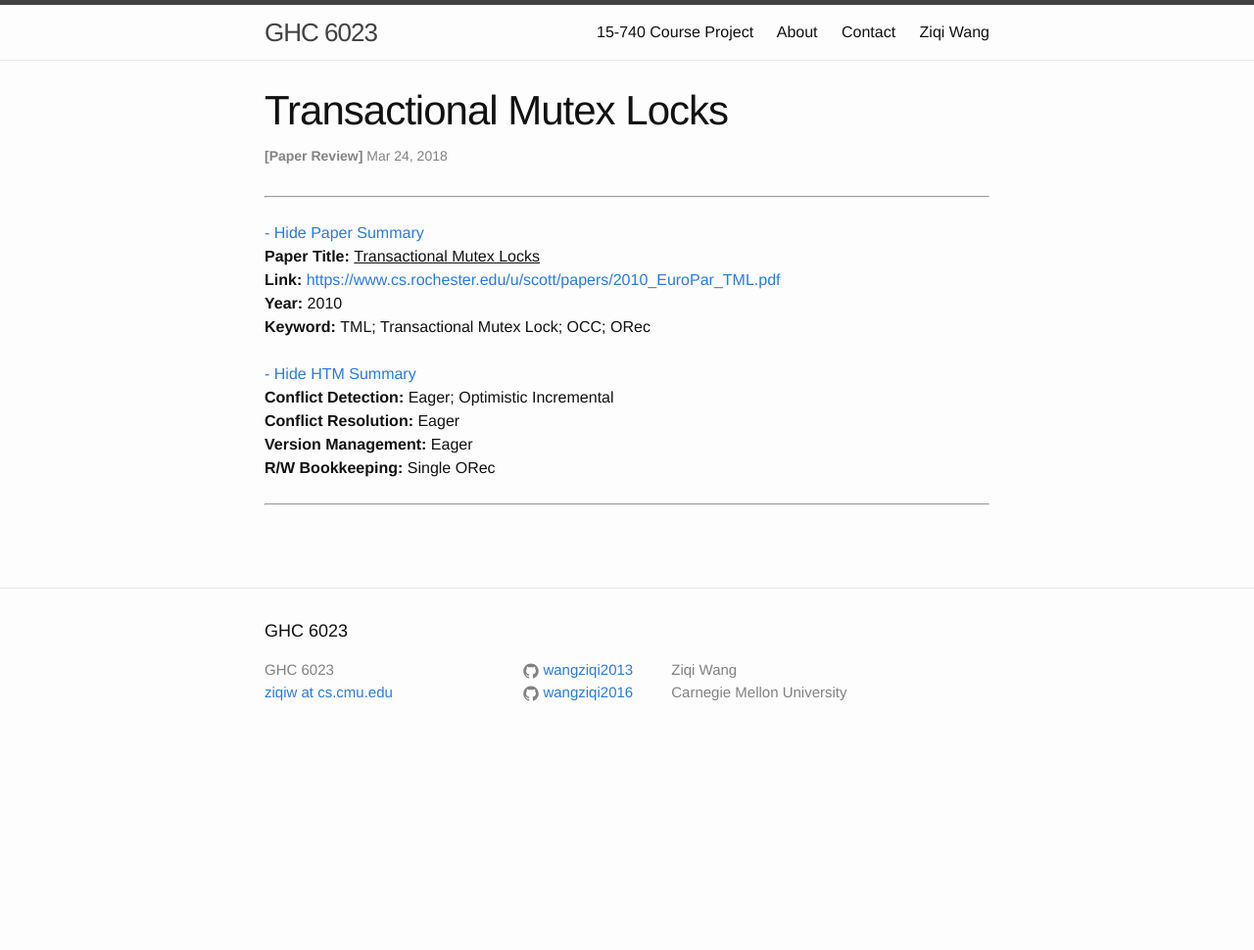
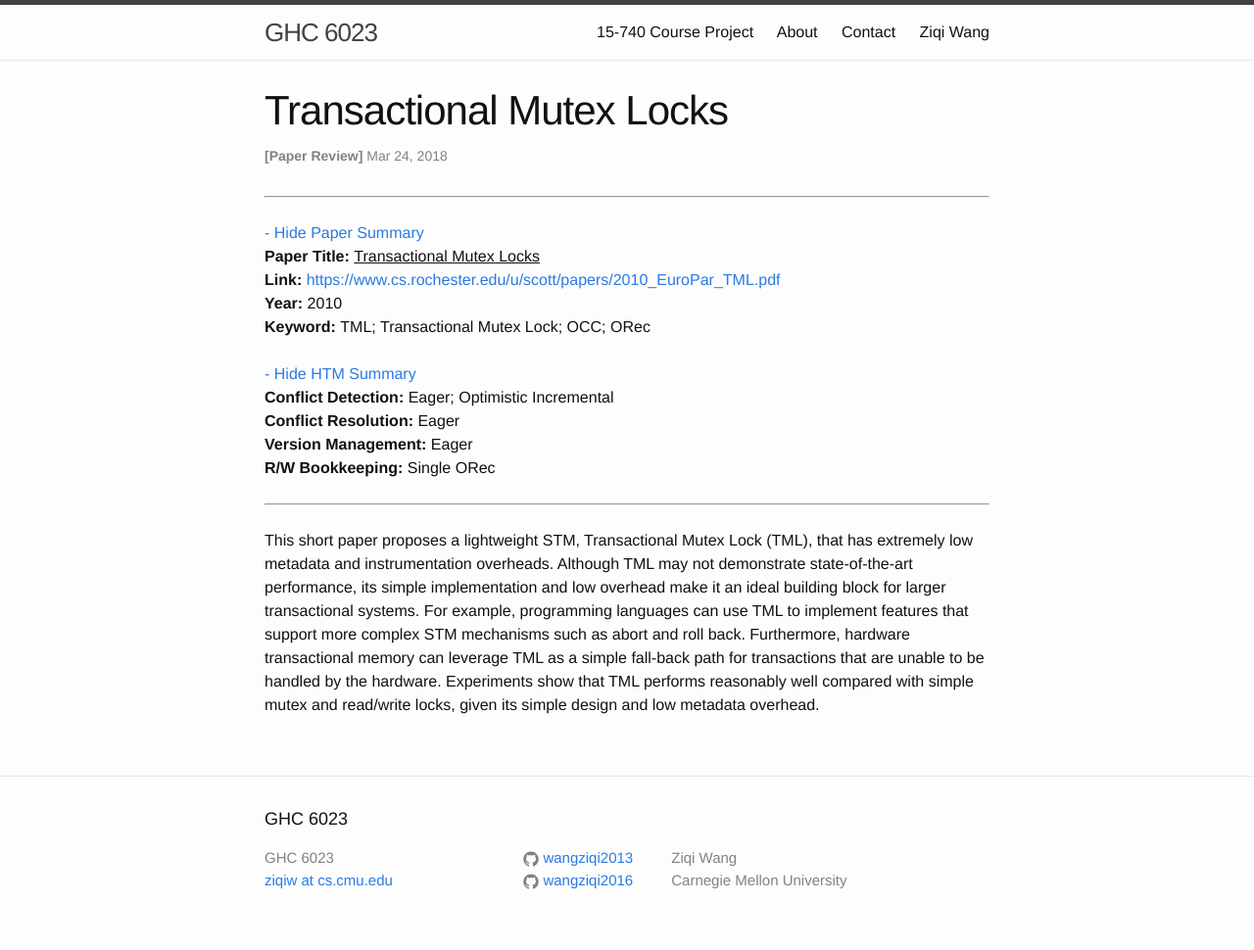
Before and after one commit to wangziqi2013/wangziqi2013.github.io, a Jekyll site: the page built from _posts/2018-03-24-Txn-Mutex-Locks.markdown, in a window 1280 px wide. Shown: the whole page at 98% size. Built offline with Jekyll 4.4.1, drawn with Linux system fonts in a browser that asks for light colours; before the commit the page ends 900 px from its top, so only the background shows below that.

Commit message:
Finish first paragraph of TML

```diff
--- a/_posts/2018-03-24-Txn-Mutex-Locks.markdown
+++ b/_posts/2018-03-24-Txn-Mutex-Locks.markdown
@@ -12,3 +12,11 @@ htm_cd: Eager; Optimistic Incremental
 htm_cr: Eager
 version_mgmt: Eager
 ---
+
+This short paper proposes a lightweight STM, Transactional Mutex Lock (TML), that has extremely low metadata and
+instrumentation overheads. Although TML may not demonstrate state-of-the-art performance, its simple implementation
+and low overhead make it an ideal building block for larger transactional systems. For example, programming
+languages can use TML to implement features that support more complex STM mechanisms such as abort and roll back.
+Furthermore, hardware transactional memory can leverage TML as a simple fall-back path for transactions that are
+unable to be handled by the hardware. Experiments show that TML performs reasonably well compared with simple mutex
+and read/write locks, given its simple design and low metadata overhead.
```
